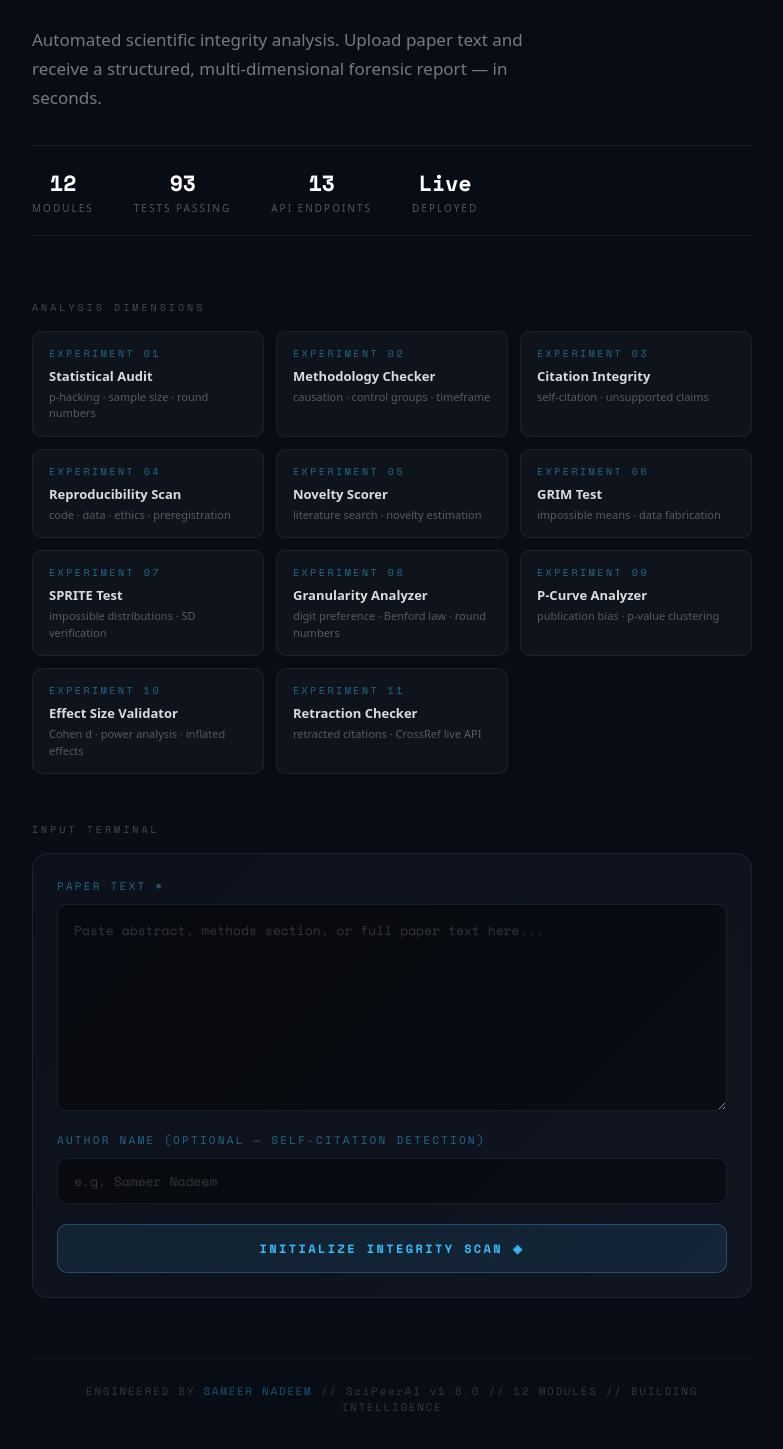
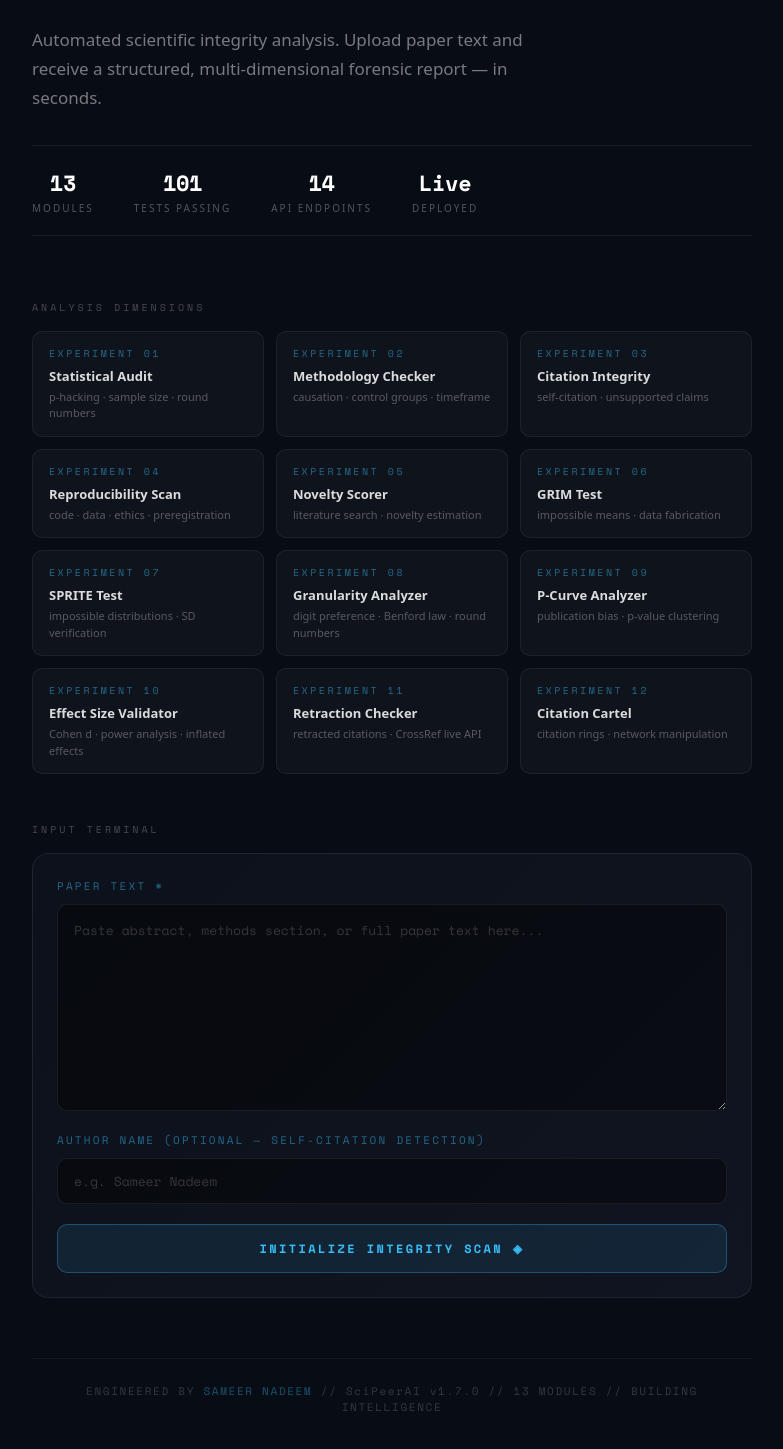
Before and after one commit to Abu-Sameer-66/SciPeerAI-UI, a Next.js app: page / in a window 1280 px wide. Shown: the part 231-1680 px from the top of the page, without its empty margins (248-1031 px from the left). Built offline with nearby package versions, Linux system fonts and the light colour scheme.

Commit message:
feat: add Citation Cartel to UI - 13 modules live

```diff
--- a/app/page.tsx
+++ b/app/page.tsx
@@ -40,6 +40,7 @@ const MODULES = [
   { id: "pcurve",          label: "P-Curve Analyzer",       icon: BarChart3,     endpoint: "/api/v1/analyze/pcurve",          desc: "publication bias · p-value clustering" },
   { id: "effect_size",     label: "Effect Size Validator",  icon: BarChart3,     endpoint: "/api/v1/analyze/effect_size",     desc: "Cohen d · power analysis · inflated effects" },
   { id: "retraction",      label: "Retraction Checker",     icon: AlertTriangle, endpoint: "/api/v1/analyze/retraction",      desc: "retracted citations · CrossRef live API" },
+  { id: "cartel",          label: "Citation Cartel",        icon: Quote,         endpoint: "/api/v1/analyze/cartel",          desc: "citation rings · network manipulation" },
 ];
 
 function RiskBar({ score, level }: { score: number; level: string }) {
@@ -182,6 +183,7 @@ export default function Home() {
         if (m.id === "pcurve")       payload.title = "";
         if (m.id === "effect_size")  payload.title = "";
         if (m.id === "retraction")   payload.title = "";
+        if (m.id === "cartel")       payload.title = "";
         const { data } = await axios.post(`${API}${m.endpoint}`, payload, {
           timeout: 35000,
           headers: { "Content-Type": "application/json" }
@@ -189,7 +191,7 @@ export default function Home() {
         out.push({
           module:      m.label,
           risk_level:  data.risk_level,
-          risk_score:  data.risk_score ?? data.reproducibility_score ?? data.novelty_score ?? data.grim_score ?? data.sprite_score ?? data.granularity_score ?? data.pcurve_score ?? data.effect_score ?? data.retraction_score ?? 0,
+          risk_score:  data.risk_score ?? data.reproducibility_score ?? data.novelty_score ?? data.grim_score ?? data.sprite_score ?? data.granularity_score ?? data.pcurve_score ?? data.effect_score ?? data.retraction_score ?? data.cartel_score ?? 0,
           summary:     data.summary,
           flags:       data.flags || [],
           flags_count: data.flags_count || 0,
@@ -264,9 +266,9 @@ export default function Home() {
             Automated scientific integrity analysis. Upload paper text and receive a structured, multi-dimensional forensic report — in seconds.
           </p>
           <div style={{ display: "flex", gap: 40, padding: "20px 0", borderTop: "1px solid rgba(255,255,255,0.06)", borderBottom: "1px solid rgba(255,255,255,0.06)" }}>
-            <StatPill value="12"   label="Modules" />
-            <StatPill value="93"   label="Tests Passing" />
-            <StatPill value="13"   label="API Endpoints" />
+            <StatPill value="13"   label="Modules" />
+            <StatPill value="101"  label="Tests Passing" />
+            <StatPill value="14"   label="API Endpoints" />
             <StatPill value="Live" label="Deployed" />
           </div>
         </div>
@@ -378,7 +380,7 @@ export default function Home() {
               onMouseLeave={(e) => (e.currentTarget.style.color = "rgba(56,189,248,0.4)")}>
               SAMEER NADEEM
             </a>
-            {" "}// SciPeerAI v1.6.0 // 12 MODULES // BUILDING INTELLIGENCE
+            {" "}// SciPeerAI v1.7.0 // 13 MODULES // BUILDING INTELLIGENCE
           </div>
         </div>
 
```
